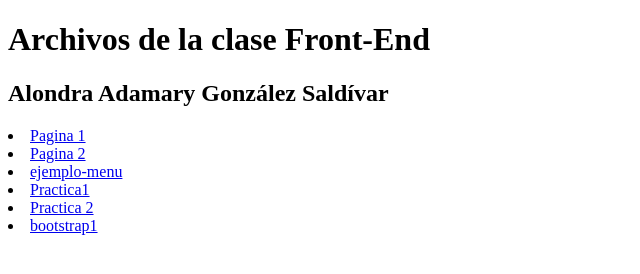
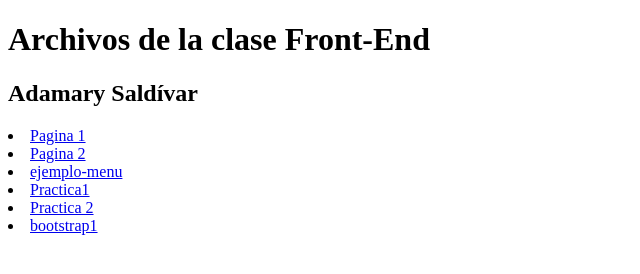
Before and after one commit to AdamarySaldivar25/archivos-frontend, a plain HTML site: page Index.html in a window 1280 px wide. Shown: the whole page, without its empty margins (0-640 px from the left). Drawn offline with Linux system fonts and the light colour scheme.

```diff
--- a/Index.html
+++ b/Index.html
@@ -8,7 +8,7 @@
 </head>
 <body>
     <h1>Archivos de la clase Front-End</h1>
-    <h2>Alondra Adamary González Saldívar</h2>
+    <h2>Adamary Saldívar</h2>
     <li><a href="pagina1/Index.html">Pagina 1</a></li>
     <li><a href="Pagina2/Index.html">Pagina 2</a></li>
     <li><a href="ejemplo-menu/Index.html">ejemplo-menu</a></li>
```
